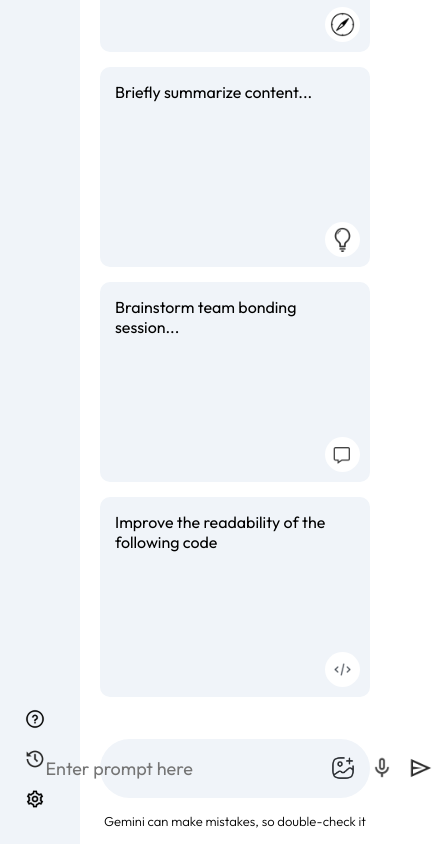
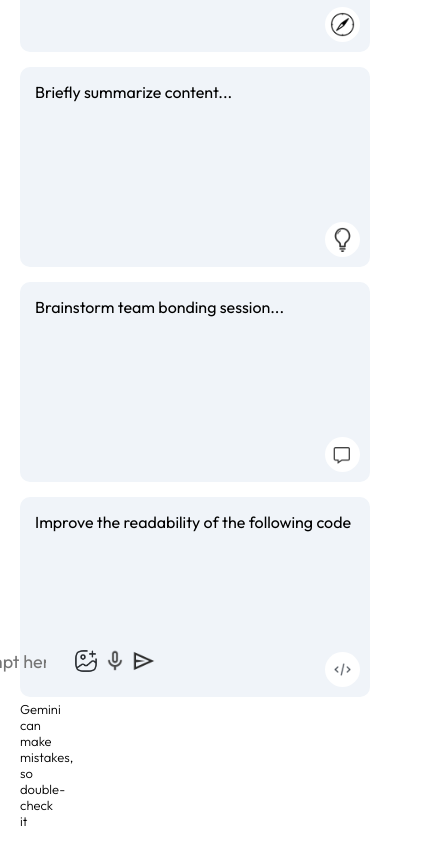
Before and after one commit to Iganza-roy/Gemini-clone, a React (Vite) app: page / in a window 390 px wide. Shown: the part 672-1516 px from the top of the page, 433 px wide, since content can reach past the window. Built offline with nearby package versions, Linux system fonts and the light colour scheme.

Commit message:
feat: add responsive design and new chat functionality in Sidebar and Main components

```diff
--- a/src/Components/Main/Main.css
+++ b/src/Components/Main/Main.css
@@ -177,3 +177,20 @@
   font-weight: 300;
   line-height: 1.8;
 }
+
+@media (max-width: 600px){
+  .main-bottom input {
+    flex: none;
+    width: 150px;
+  }
+  .main-bottom {
+    width: 20px;
+
+  }
+  .search-box {
+    padding: 5px 10px;
+  }
+  .search-box div {
+    gap: 5px;
+  }
+}
--- a/src/Components/Sidebar/SideBar.jsx
+++ b/src/Components/Sidebar/SideBar.jsx
@@ -6,7 +6,7 @@
 
 const SideBar = () => {
   const [expanded, setExpanded] = useState(false);
-  const { onSent, previousPrompts, setRecentPrompts } = useContext(Context);
+  const { onSent, previousPrompts, setRecentPrompts, newChat } = useContext(Context);
 
   const loadPrompt = async (prompt) => {
     setRecentPrompts;
@@ -22,7 +22,7 @@
           src={assets.menu_icon}
           alt='menu'
         />
-        <div className='new-chat'>
+        <div onClick={()=>newChat()} className='new-chat'>
           <img src={assets.plus_icon} alt='New chat' />
           {expanded ? <p>New Chat</p> : null}
         </div>
--- a/src/Components/Sidebar/Sidebar.css
+++ b/src/Components/Sidebar/Sidebar.css
@@ -33,6 +33,7 @@
 .sidebar .recent {
   display: flex;
   flex-direction: column;
+  animation: fadeIn 1.5s;
 }
 
 .sidebar .recent-title {
@@ -64,3 +65,9 @@
   padding-right: 10px;
   cursor: pointer;
 }
+
+@media (max-width: 600px) {
+  .sidebar {
+    display: none;
+  }
+}
--- a/src/context/context.jsx
+++ b/src/context/context.jsx
@@ -15,6 +15,11 @@
     setTimeout(function () {
       setResultData((prev) => prev + nextWord);
     }, 75 * index);
+  };
+
+  const newChat = () => {
+    setLoading(false);
+    setShowResult(false);
   };
 
   const onSent = async (prompt) => {
@@ -63,6 +68,7 @@
     resultData,
     input,
     setInput,
+    newChat,
   };
 
   return (
--- a/src/index.css
+++ b/src/index.css
@@ -10,4 +10,14 @@
 #root {
   min-height: 100vh;
   display: flex;
+  animation: fadeIn 1.5s;
 }
+
+@keyframes fadeIn {
+  0% {
+    opacity: 0;
+  }
+  100% {
+    opacity: 1;
+  }
+}
```
